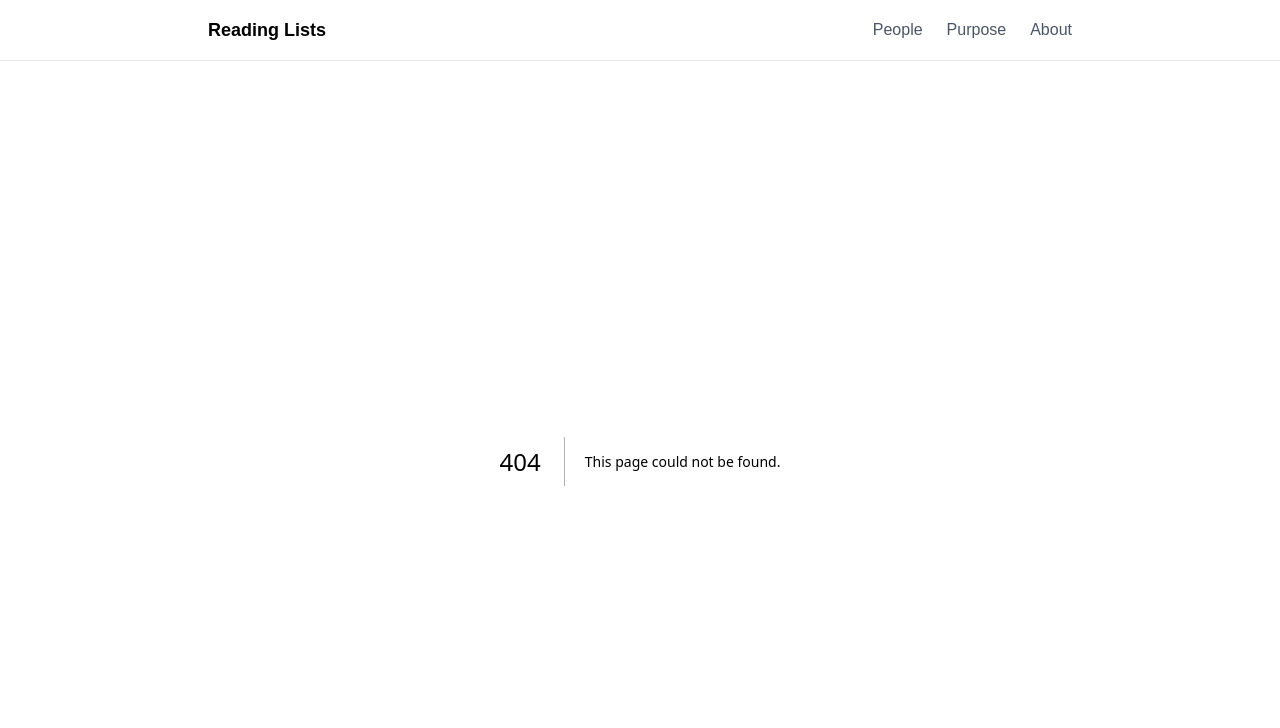
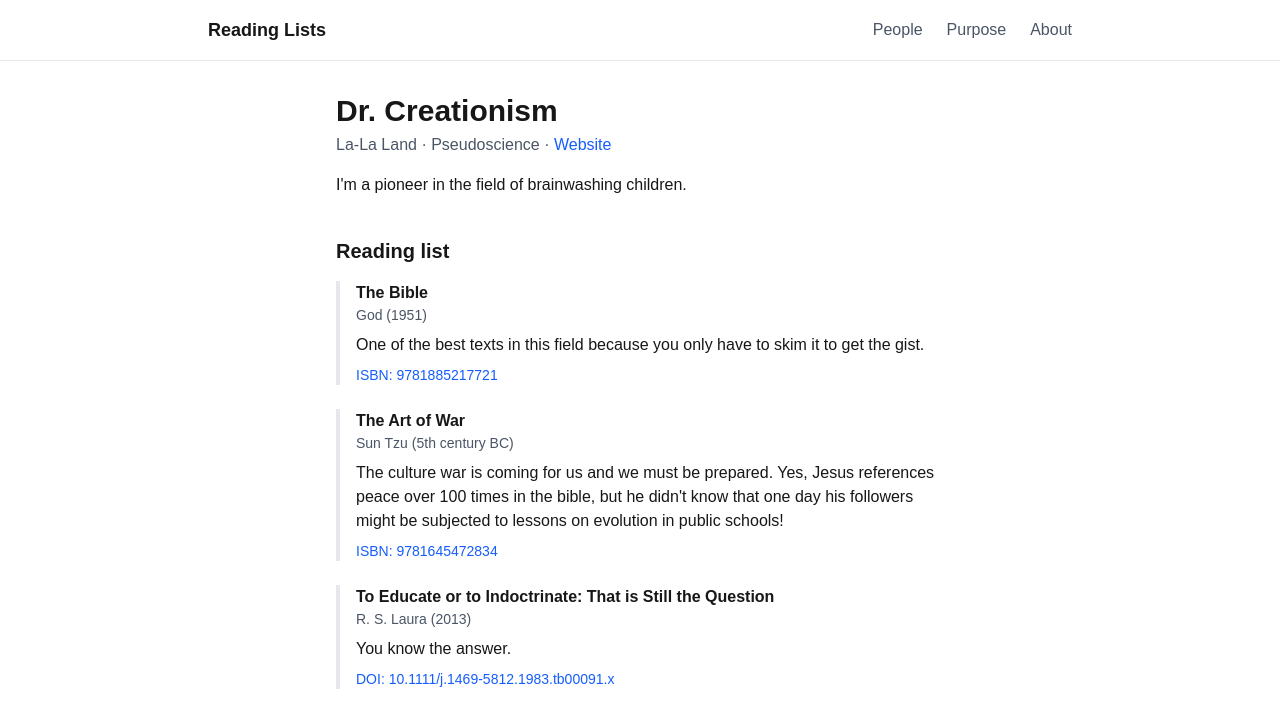
Before and after one commit to hfink1324/reading-lists, a Next.js app: page /people/dr-creationism in a window 1280 px wide. Before the commit this address had no page. Shown: the top 728 px of the page. Built offline with nearby package versions, Linux system fonts and the light colour scheme.

Commit message:
made profile template

```diff
--- a/app/People/dr-creationism/page.tsx
+++ /dev/null
@@ -1,102 +0,0 @@
-const expert = {
-    name: "Dr. Creationism",
-    institution: "La-La Land",
-    field: "Pseudoscience",
-    bio: "I'm a pioneer in the field of brainwashing children.",
-    site: "https://www.google.com"
-};
-
-const texts = [
-    {
-        id: "the-bible",
-        title: "The Bible",
-        authors: "God",
-        year: 1951,
-        isbn: "9781885217721",
-    },
-    {
-        id: "art-of-war",
-        title: "The Art of War",
-        authors: "Sun Tzu",
-        year: "5th century BC",
-        isbn: "9781645472834",
-    },
-    {
-        id: "indoctrinate-question",
-        title: "To Educate or to Indoctrinate: That is Still the Question",
-        authors: "R. S. Laura",
-        year: 2013,
-        doi: "10.1111/j.1469-5812.1983.tb00091.x",
-    },
-];
-
-const entries = [
-    {
-        textId: "the-bible",
-        note: "One of the best texts in this field because you only have to skim it to get the gist.",
-    },
-    {
-        textId: "art-of-war",
-        note: "The culture war is coming for us and we must be prepared. Yes, Jesus references peace over 100 times in the bible, but he didn't know that one day his followers might be subjected to lessons on evolution in public schools!",
-    },
-    {
-        textId: "indoctrinate-question",
-        note: "You know the answer."
-    },
-];
-
-export default function ExpertProfile() {
-    return (
-        <main className = "mx-auto max-w-2xl p-8">
-            <h1 className = "text-3xl font-bold">{expert.name}</h1>
-            <p className = "mt-1 text-gray-600">
-                {expert.institution} · {expert.field}
-            </p>
-
-
-            <p className = "mt-4">{expert.bio}</p>
-
-
-            <h2 className = "mt-10 text-xl font-bold">Reading list</h2>
-            <ul className = "mt-4 space-y-6">
-                {entries.map((entry) => {
-                    const text = texts.find((t) => t.id === entry.textId);
-                    if (!text) return null;
-
-                    return (
-                        <li key={entry.textId} className = "border-l-4 border-gray-200 pl-4">
-                            <p className = "font-semibold">{text.title}</p>
-                            <p className = "text-sm text-gray-600">
-                                {text.authors} ({text.year})
-                            </p>
-                            <p className = "mt-2">{entry.note}</p>
-
-                            <p className = "mt-2 text-sm">
-                                {text.doi && (
-                                    <a
-                                    href= {`https://doi.org/${text.doi}`}
-                                    target = "_blank"
-                                    rel = "noopener noreferrer"
-                                    className = "text-blue-600 hover:underline"
-                                    >
-                                    DOI: {text.doi}
-                                    </a>
-                    )}
-                    {text.isbn && (
-                        <a
-                        href={`https://openlibrary.org/isbn/${text.isbn}`}
-                        target="_blank"
-                        rel="noopener noreferrer"
-                        className="text-blue-600 hover:underline"
-                     >
-                        ISBN: {text.isbn}
-                        </a>
-                )}
-              </p>
-            </li>
-          );
-        })}
-      </ul>
-    </main>
-  );
-}
--- a/app/components/Nav.tsx
+++ b/app/components/Nav.tsx
@@ -8,7 +8,7 @@ export default function Nav() {
           Reading Lists
         </Link>
         <div className="flex gap-6 text-gray-600">
-          <Link href="/People" className="hover:text-black">
+          <Link href="/people" className="hover:text-black">
             People
           </Link>
           <Link href="/Purpose" className="hover:text-black">
--- /dev/null
+++ b/app/data.ts
@@ -0,0 +1,76 @@
+export type Expert = {
+  slug: string;
+  name: string;
+  institution: string;
+  field: string;
+  bio: string;
+  site?: string;
+};
+
+export type Text = {
+  id: string;
+  title: string;
+  authors: string;
+  year: number | string;
+  doi?: string;
+  isbn?: string;
+};
+
+export type Entry = {
+  expertSlug: string;
+  textId: string;
+  note: string;
+};
+
+export const experts: Expert[] = [
+  {
+    slug: "dr-creationism",
+    name: "Dr. Creationism",
+    institution: "La-La Land",
+    field: "Pseudoscience",
+    bio: "I'm a pioneer in the field of brainwashing children.",
+    site: "https://www.google.com",
+  },
+];
+
+export const texts: Text[] = [
+  {
+    id: "the-bible",
+    title: "The Bible",
+    authors: "God",
+    year: 1951,
+    isbn: "9781885217721",
+  },
+  {
+    id: "art-of-war",
+    title: "The Art of War",
+    authors: "Sun Tzu",
+    year: "5th century BC",
+    isbn: "9781645472834",
+  },
+  {
+    id: "indoctrinate-question",
+    title: "To Educate or to Indoctrinate: That is Still the Question",
+    authors: "R. S. Laura",
+    year: 2013,
+    doi: "10.1111/j.1469-5812.1983.tb00091.x",
+  },
+];
+
+export const entries: Entry[] = [
+  {
+    expertSlug: "dr-creationism",
+    textId: "the-bible",
+    note: "One of the best texts in this field because you only have to skim it to get the gist.",
+  },
+  {
+    expertSlug: "dr-creationism",
+    textId: "art-of-war",
+    note: "The culture war is coming for us and we must be prepared. Yes, Jesus references peace over 100 times in the bible, but he didn't know that one day his followers might be subjected to lessons on evolution in public schools!",
+  },
+  {
+    expertSlug: "dr-creationism",
+    textId: "indoctrinate-question",
+    note: "You know the answer.",
+  },
+];
--- a/app/page.tsx
+++ b/app/page.tsx
@@ -3,10 +3,10 @@ export default function Home() {
     <main className="mx-auto max-w-2xl p-8">
       <h1 className="text-3xl font-bold">Reading Lists</h1>
       <p className="mt-4 text-lg">
-        What experts are reading
+        Reading lists
       </p>
       <p className="mt-2 text-gray-600">
-        By individual
+        reading lists
       </p>
     </main>
   );
--- /dev/null
+++ b/app/people/[slug]/page.tsx
@@ -0,0 +1,84 @@
+import { notFound } from "next/navigation";
+import { experts, texts, entries } from "../../data";
+
+export const instant = false;
+
+export function generateStaticParams() {
+  return experts.map((e) => ({ slug: e.slug }));
+}
+
+export default async function ExpertProfile({
+  params,
+}: {
+  params: Promise<{ slug: string }>;
+}) {
+  const { slug } = await params;
+
+  const expert = experts.find((e) => e.slug === slug);
+  if (!expert) notFound();
+
+  const expertEntries = entries.filter((e) => e.expertSlug === slug);
+
+  return (
+    <main className="mx-auto max-w-2xl p-8">
+      <h1 className="text-3xl font-bold">{expert.name}</h1>
+      <p className="mt-1 text-gray-600">
+        {expert.institution} · {expert.field}
+        {expert.site && (
+          <>
+            {" "}·{" "}
+            <a
+              href={expert.site}
+              target="_blank"
+              rel="noopener noreferrer"
+              className="text-blue-600 hover:underline"
+            >
+              Website
+            </a>
+          </>
+        )}
+      </p>
+      <p className="mt-4">{expert.bio}</p>
+
+      <h2 className="mt-10 text-xl font-bold">Reading list</h2>
+      <ul className="mt-4 space-y-6">
+        {expertEntries.map((entry) => {
+          const text = texts.find((t) => t.id === entry.textId);
+          if (!text) return null;
+
+          return (
+            <li key={entry.textId} className="border-l-4 border-gray-200 pl-4">
+              <p className="font-semibold">{text.title}</p>
+              <p className="text-sm text-gray-600">
+                {text.authors} ({text.year})
+              </p>
+              <p className="mt-2">{entry.note}</p>
+              <p className="mt-2 text-sm">
+                {text.doi && (
+                  <a
+                    href={`https://doi.org/${text.doi}`}
+                    target="_blank"
+                    rel="noopener noreferrer"
+                    className="text-blue-600 hover:underline"
+                  >
+                    DOI: {text.doi}
+                  </a>
+                )}
+                {text.isbn && (
+                  <a
+                    href={`https://openlibrary.org/isbn/${text.isbn}`}
+                    target="_blank"
+                    rel="noopener noreferrer"
+                    className="text-blue-600 hover:underline"
+                  >
+                    ISBN: {text.isbn}
+                  </a>
+                )}
+              </p>
+            </li>
+          );
+        })}
+      </ul>
+    </main>
+  );
+}
--- /dev/null
+++ b/app/people/page.tsx
@@ -0,0 +1,25 @@
+import Link from "next/link";
+import { experts } from "../data";
+
+export default function People() {
+  return (
+    <main className="mx-auto max-w-2xl p-8">
+      <h1 className="text-3xl font-bold">People</h1>
+      <ul className="mt-6 space-y-4">
+        {experts.map((expert) => (
+          <li key={expert.slug}>
+            <Link
+              href={`/people/${expert.slug}`}
+              className="font-semibold text-blue-600 hover:underline"
+            >
+              {expert.name}
+            </Link>
+            <p className="text-sm text-gray-600">
+              {expert.institution} · {expert.field}
+            </p>
+          </li>
+        ))}
+      </ul>
+    </main>
+  );
+}
```
